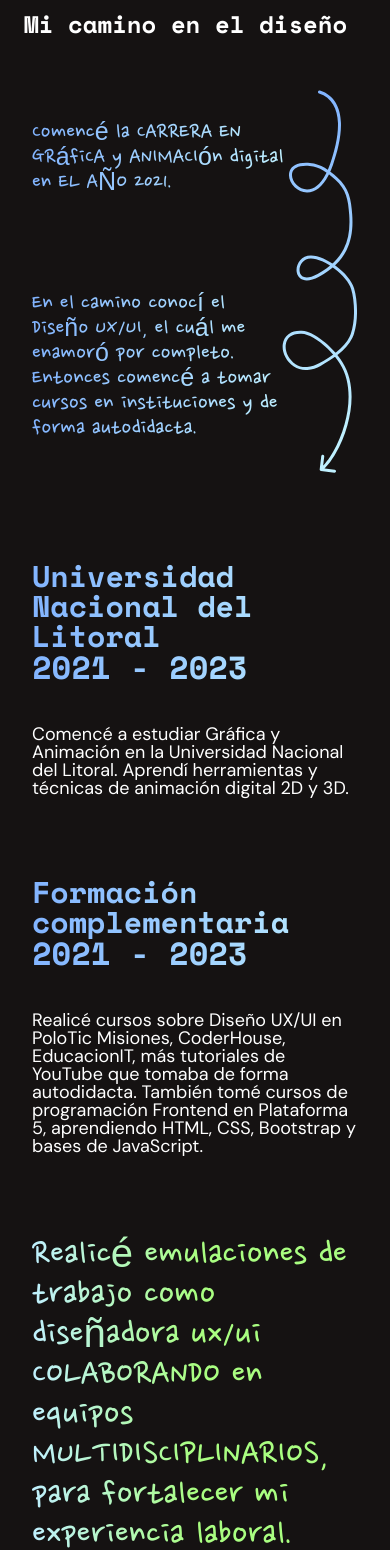
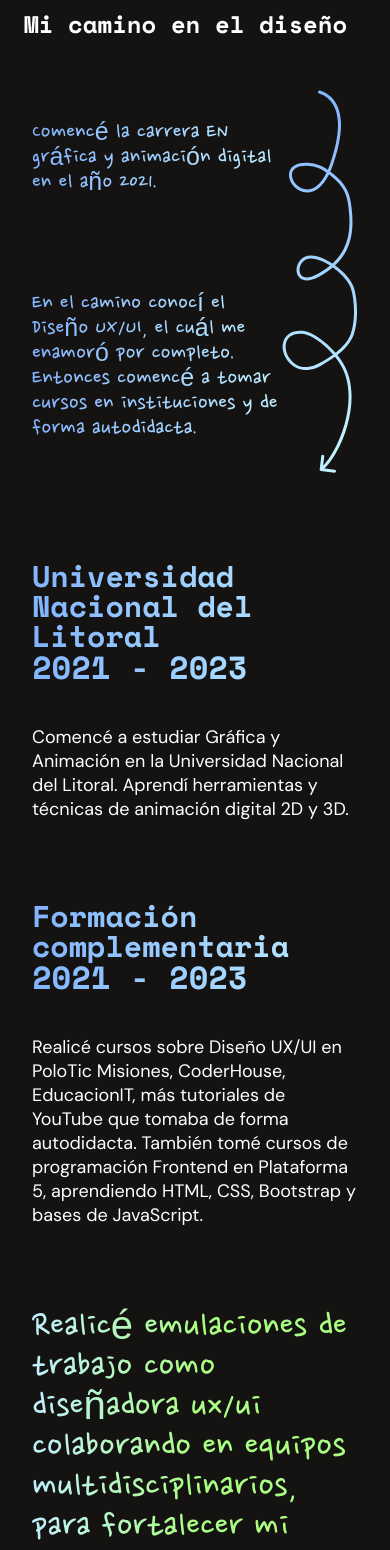
Before and after one commit to SbleitZ/paula-portafolio, a Next.js app: page / in a window 390 px wide. Shown: the part 1700-3250 px from the top of the page. Built offline with nearby package versions, Linux system fonts and the light colour scheme.

Commit message:
fix: uppercase letters and words

```diff
--- a/src/app/components/MyEducation.tsx
+++ b/src/app/components/MyEducation.tsx
@@ -34,7 +34,7 @@ function EducationBox({ college, date, description }: EducationBoxProps) {
         <div className="text-mb-primary lg:text-ds-secondary bold ">{college}</div>
         <span className="text-paragraphText">{date}</span>
       </div>
-      <p className="font-dmSans text-mb-paragraphText text-paragraph lg:text-paragraphText ">
+      <p className="leading-6 font-dmSans text-mb-paragraphText text-paragraph lg:text-paragraphText ">
         {description}
       </p>
     </article>
--- a/src/app/components/MyWay.tsx
+++ b/src/app/components/MyWay.tsx
@@ -7,7 +7,7 @@ export default function MyWay() {
 
       <div className="px-2 font-nanumPen flex lg:items-center justify-center flex-col md:flex-row max-md:gap-24">
         <div className="bg-clip-text text-transparent bg-linear text-mb-floatText md:text-floatText max-w-64 md:max-w-sm">
-          Comencé la CARRERA EN GRáfiCA y ANIMACIón digital en EL AÑO 2021.
+          Comencé la carrera EN gráfica y animación digital en el año 2021.
         </div>
         <img className="md:block hidden" src="svgs/MyWay.svg" alt="my way svg" />
         <img className="md:hidden absolute  xs:right-10 right-0" src="svgs/MyWayMobile.svg" alt="my way svg" />
--- a/src/app/components/MyWorks.tsx
+++ b/src/app/components/MyWorks.tsx
@@ -58,7 +58,7 @@ function MyWorksIntroduction() {
   return (
     <article className="flex flex-col lg:flex-row justify-center py-10">
       <div className="text-balance font-nanumPen bg-clip-text text-transparent bg-linear-verde lg:max-w-md text-floatText">
-        Realicé emulaciones de trabajo como diseñadora ux/ui COLABORANDO en equipos MULTIDISCIPLINARIOS, para fortalecer mi experiencia laboral.
+        Realicé emulaciones de trabajo como diseñadora ux/ui colaborando en equipos multidisciplinarios, para fortalecer mi experiencia laboral.
       </div>
       <img className="mt-6" src="svgs/MyWorks.svg" alt="arrow down svg" />
     </article>
@@ -83,7 +83,7 @@ function MyWorkBox({ college, date, description,buttons }: MyWorkBoxProps) {
         </div>
         <span className="text-paragraphText">{date}</span>
       </div>
-      <p className="text-balance font-dmSans text-mb-paragraphText text-paragraph lg:text-paragraphText line-clamp-6 lg:h-64">
+      <p className="leading-6 text-balance font-dmSans text-mb-paragraphText text-paragraph lg:text-paragraphText line-clamp-6 lg:h-64">
         {description}
       </p>
       <div className={cn("h-24 mt-10",buttons.length == 1 ? "":"flex max-lg:flex-col gap-10 ")}>
```
